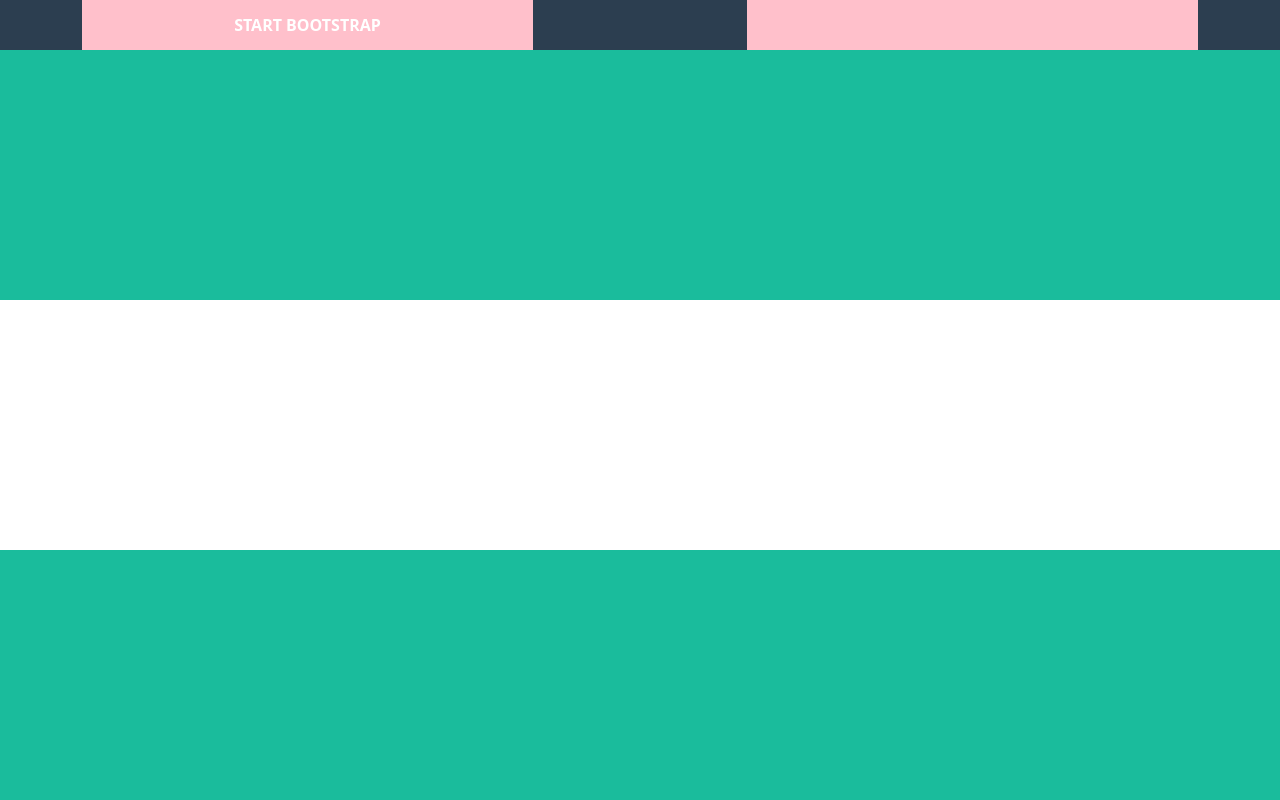
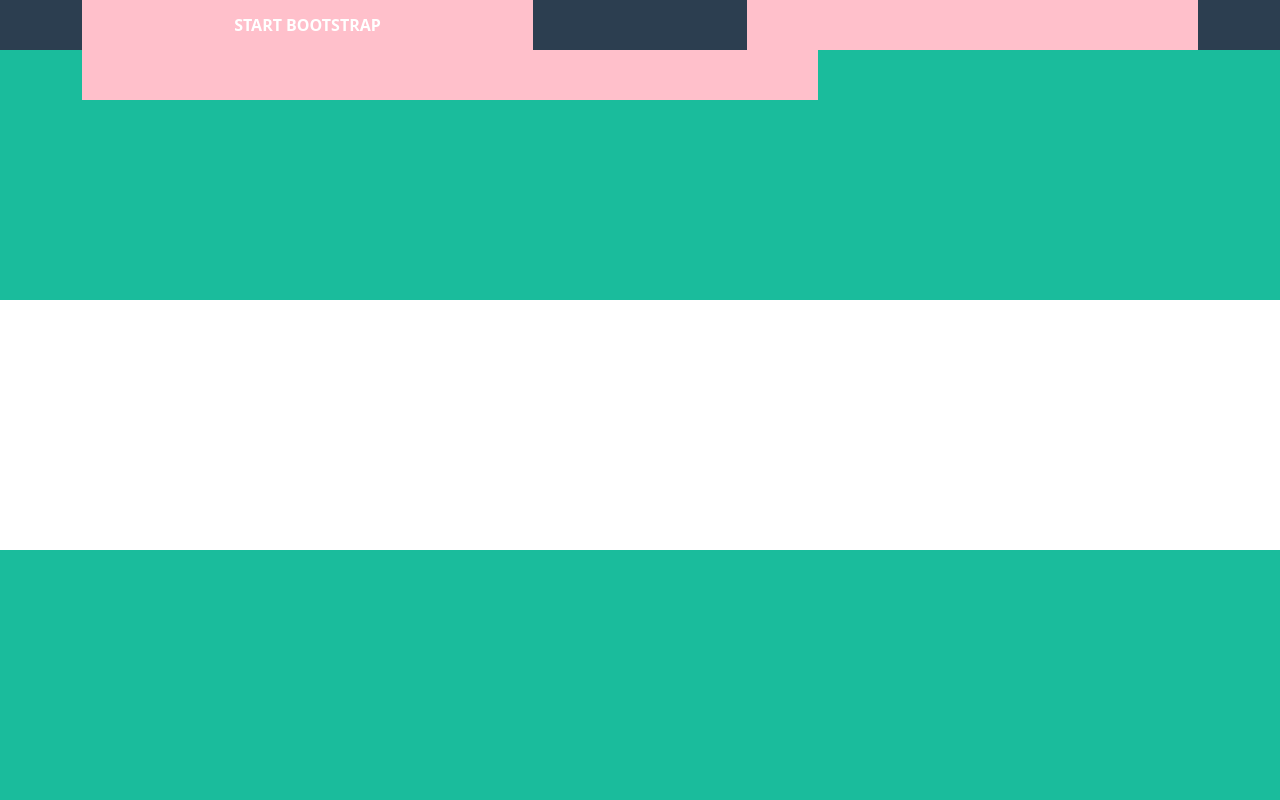
Before and after one commit to leonardopea/html-css-bootstrap-freelancer, a plain HTML site: page index.html in a window 1280 px wide. Shown: the top 800 px of the page. Drawn offline with nearby package versions, Linux system fonts and the light colour scheme.

Commit message:
no so che scrivere

```diff
--- a/css/style.css
+++ b/css/style.css
@@ -3,6 +3,8 @@
     padding: 0;
     box-sizing: border-box;
 }
+
+
 
 /*///////////////////////////////////////////////////
                      HEADER
@@ -12,7 +14,6 @@
 
 header{
     background-color: #2C3E50;
-    height: 50px;
     color: white;
     font-weight: 800;
 }
--- a/index.html
+++ b/index.html
@@ -22,7 +22,11 @@
     <main>
 
         <div class="background_green">
-
+            <div class="container-md">
+                <div class="row">
+                    <div class="col-8"><div class="col_pink"></div></div>
+                </div>
+            </div>
 
         </div>
 
```
